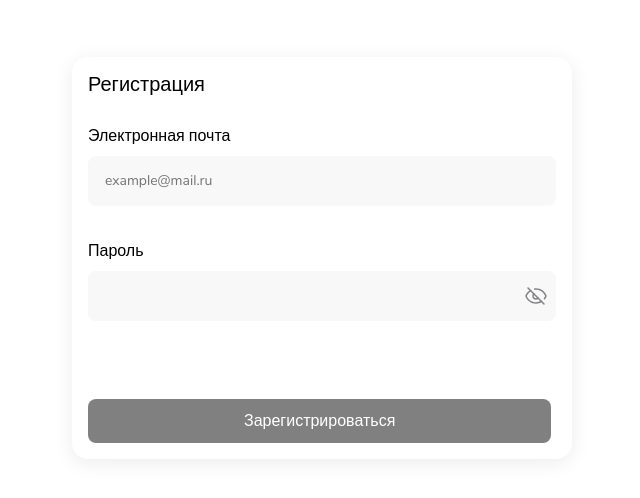
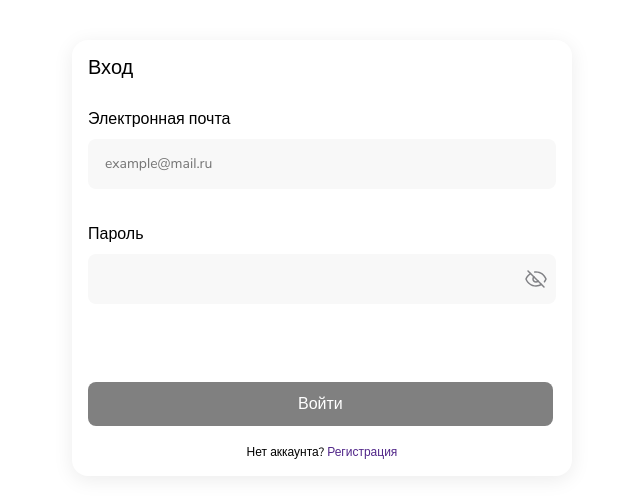
Before and after one commit to NataSmit/jobsearch, a React (Create React App) app: page /signin in a window 1280 px wide. Shown: the part 142-640 px from the top of the page, without its empty margins (318-958 px from the left). Built offline with nearby package versions, Linux system fonts and the light colour scheme; no server answers; the HTML template or start-up script is replaced by a standard one.

Commit message:
created component Login, added routing

```diff
--- a/src/App.tsx
+++ b/src/App.tsx
@@ -1,13 +1,18 @@
 import React from "react";
+import { Routes, Route } from "react-router-dom";
 
 import { Root } from "./components/Root/Root";
 import { Registration } from "./components/Registration/Registration";
+import { Login } from "./components/Login/Login";
 
 function App() {
   return (
     <div className="App">
       <Root>
-        <Registration></Registration>
+        <Routes>
+          <Route path="/signup" element={<Registration />} />
+          <Route path="/signin" element={<Login />} />
+        </Routes>
       </Root>
     </div>
   );
--- /dev/null
+++ b/src/components/Login/Login.css
@@ -0,0 +1,146 @@
+.login__lable {
+  display: block;
+  font-size: 16px;
+  line-height: 136.19%;
+  margin: 0 0 8px;
+  position: relative;
+}
+
+.login__input {
+  display: block;
+  font-size: 14px;
+  line-height: 16px;
+  color: #808185;
+  padding: 16px 8px 16px 16px;
+  width: 468px;
+  border: none;
+  background-color: #F8F8F8;
+  border-radius: 8px;
+  border: 1px solid transparent;
+  box-sizing: border-box;
+}
+
+.login__input:last-child {
+  margin-top: 0;
+}
+
+.login__input_type_error {
+  border: 1px solid red;
+}
+
+
+.login__input_type_pw {
+  margin-top: 8px;
+}
+
+
+.login {
+  display: flex;
+  justify-content: center;
+  align-items: center;
+  height: 100%;
+  min-height: 100vh;
+}
+
+.login__container {
+  background: #FFFFFF;
+  box-shadow: 0px 4px 20px rgba(0, 0, 0, 0.08);
+  border-radius: 16px;
+  padding: 16px;
+}
+
+.login__title {
+  font-weight: 400;
+  font-size: 20px;
+  line-height: 23px;
+  margin: 0 0 30px 0;
+}
+
+.login__button {
+  padding: 13px 156px;
+  color: white;
+  border-radius: 8px;
+  background-color: #512689;
+  border: none;
+  margin-top: 10px;
+  cursor: pointer;
+  transition: opacity .3s ease;
+
+}
+
+.login__button_type_login {
+  padding: 13px 210px;
+}
+
+.login__button:hover {
+  opacity: 0.8;
+}
+
+.login__button:disabled {
+  background-color: gray;
+  cursor: auto;
+  opacity: 1;
+}
+
+.login__viewToggle {
+  border: none;
+  background-color: transparent;
+  background-image: url('../../images/eye.svg');
+  background-repeat: no-repeat;
+  background-size: contain;
+  background-position: center;
+  width: 24px;
+  height: 24px;
+  padding: 0;
+  position: absolute;
+  top: 43px;
+  right: 8px;
+  cursor: pointer;
+  transition: opacity .3s ease;
+}
+
+.login__viewToggle_type_visible {
+  background-image: url('../../images/eye_without_line.svg');
+}
+
+.login__viewToggle:hover {
+  opacity: 0.8;
+}
+
+
+.login__error {
+  font-size: 10px;
+  line-height: 12px;
+  color: #FF6161;
+  display: block;
+  height: 14px;
+  margin: 5px 0 16px;
+}
+
+.login__redirect {
+  display: block;
+  text-align: center;
+  text-decoration: none;
+  color: inherit;
+  margin: 10px 0 0 0;
+  font-size: 12px;
+}
+
+.login__redirect_type_span {
+  color: #512689;
+  display: inline-block;
+}
+
+@media (max-width: 767px) {
+  .login__input {
+    width: 343px;
+  }
+
+  .login__button {
+    padding: 13px 93px;
+  }
+
+  .login__button_type_login {
+    padding: 13px 150px;
+  }
+}
--- /dev/null
+++ b/src/components/Login/Login.tsx
@@ -0,0 +1,136 @@
+import React, { useState } from "react";
+import { Link } from "react-router-dom";
+import { signInWithEmailAndPassword, AuthError } from "firebase/auth";
+import classNames from "classnames";
+
+import { auth } from "../../firebaseConfig";
+
+export function Login() {
+  const [newType, setNewType] = useState(false);
+  const [mail, setMail] = useState("");
+  const [password, setPassword] = useState("");
+  const [emailUnfocused, setEmailUnfocused] = useState(true);
+  const [passwordUnfocused, setPasswordUnfocused] = useState(true);
+  const [loginError, setLoginError] = useState<AuthError | any>(null);
+  const mailFormatErr = !/^[^ ]+@[^ ]+\.[a-z]{2,3}$/.test(mail);
+  const disabledBtn = mailFormatErr || password.length < 6;
+  const passwordInputClass = classNames({
+    login__input: true,
+    login__input_type_pw: true,
+    login__input_type_error: !passwordUnfocused && password.length < 6,
+  });
+  const mailInputClass = classNames({
+    login__input: true,
+    login__input_type_error: mailFormatErr && !emailUnfocused,
+  });
+  const toggleViewButtonClass = classNames({
+    login__viewToggle: true,
+    login__viewToggle_type_visible: newType,
+  });
+
+  function handleToggleViewBtn() {
+    setNewType(!newType);
+  }
+
+  function handleMailChange(e: React.ChangeEvent<HTMLInputElement>) {
+    setMail(e.target.value);
+  }
+
+  function handlePwChange(e: React.ChangeEvent<HTMLInputElement>) {
+    setPassword(e.target.value);
+  }
+
+  function setDefaultState() {
+    setMail("");
+    setPassword("");
+    setEmailUnfocused(true);
+    setPasswordUnfocused(true);
+  }
+
+  async function handleLogin(e: React.FormEvent<HTMLFormElement>) {
+    e.preventDefault();
+    try {
+      await signInWithEmailAndPassword(auth, mail, password);
+    } catch (err: AuthError | any) {
+      setLoginError(err.code);
+    }
+    setDefaultState();
+  }
+
+  function blurHandler(e: React.FocusEvent<HTMLInputElement>) {
+    switch (e.target.name) {
+      case "email":
+        setEmailUnfocused(false);
+        setLoginError(null);
+        break;
+      case "password":
+        setPasswordUnfocused(false);
+        break;
+      default:
+        setEmailUnfocused(true);
+        setPasswordUnfocused(true);
+    }
+  }
+
+  return (
+    <div className="login">
+      <div className="login__container">
+        <h1 className="login__title">Вход</h1>
+        <form className="login__form" onSubmit={handleLogin}>
+          <label className="login__lable" htmlFor="mail">
+            Электронная почта
+          </label>
+          <input
+            value={mail}
+            onChange={handleMailChange}
+            className={mailInputClass}
+            id="mail"
+            placeholder="example@mail.ru"
+            type="email"
+            onBlur={blurHandler}
+            name="email"
+          />
+          <span className="login__error">
+            {!emailUnfocused && mailFormatErr && "Почта не валидна"}
+          </span>
+          <label className="login__lable">
+            Пароль
+            <input
+              className={passwordInputClass}
+              id="password"
+              type={`${newType ? "text" : "password"}`}
+              value={password}
+              onChange={handlePwChange}
+              onBlur={blurHandler}
+              name="password"
+            />
+            <button
+              className={toggleViewButtonClass}
+              type="button"
+              onClick={handleToggleViewBtn}
+            ></button>
+          </label>
+          <span className="login__error">
+            {!passwordUnfocused &&
+              password.length < 6 &&
+              "Минимальная длина пароля 6 символов"}
+          </span>
+          <span className="login__error">{loginError}</span>
+          <button
+            className="login__button login__button_type_login"
+            disabled={disabledBtn}
+          >
+            Войти
+          </button>
+
+          <Link to="/signup" className="login__redirect">
+            Нет аккаунта?{" "}
+            <span className="login__redirect login__redirect_type_span">
+              Регистрация
+            </span>
+          </Link>
+        </form>
+      </div>
+    </div>
+  );
+}
--- a/src/components/Registration/Registration.tsx
+++ b/src/components/Registration/Registration.tsx
@@ -1,5 +1,6 @@
 import React from "react";
 import { useState, useEffect, useReducer } from "react";
+import { Link } from "react-router-dom";
 import {
   createUserWithEmailAndPassword,
   onAuthStateChanged,
@@ -125,6 +126,13 @@ export function Registration() {
           <button disabled={disabledBtn} className="registration__button">
             Зарегистрироваться
           </button>
+
+          <Link to="/signin" className="registration__redirect">
+            Уже есть аккаунт?{" "}
+            <span className="registration__redirect registration__redirect_type_span">
+              Войти
+            </span>
+          </Link>
         </form>
       </div>
     </div>
--- a/src/index.css
+++ b/src/index.css
@@ -1,4 +1,5 @@
 @import url('./vendor/normalize.css');
 @import url('./vendor/fonts/fonts.css');
 @import url('./components/Root/Root.css');
-@import url('./components/Registration/Registration.css')
+@import url('./components/Registration/Registration.css');
+@import url('./components/Login/Login.css');
```
Also changed, not shown: 1 other file (tests, documents, lock files or other folders).
